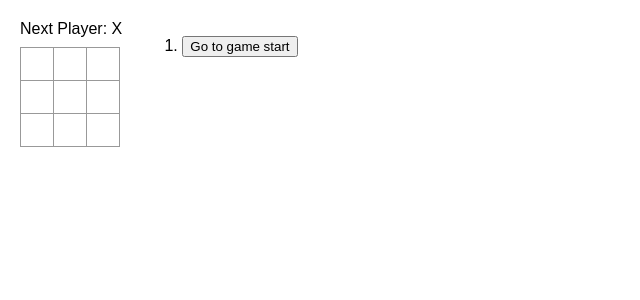
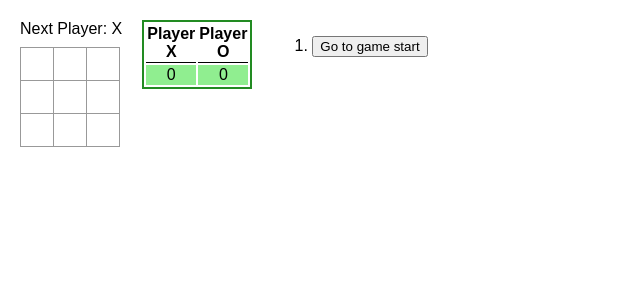
Before and after one commit to ankit-Kumar-4/board-games, a Next.js app: page / in a window 1280 px wide. Shown: the top 300 px of the page, without its empty margins (0-640 px from the left). Built offline with nearby package versions, Linux system fonts and the light colour scheme.

Commit message:
added scorecard

```diff
--- a/package.json
+++ b/package.json
@@ -11,15 +11,16 @@
   "dependencies": {
     "next": "14.2.4",
     "react": "^18.0.0",
+    "react-bootstrap": "^2.10.4",
     "react-dom": "^18.0.0",
     "react-scripts": "^5.0.0"
   },
   "devDependencies": {
-    "typescript": "^4",
     "@types/node": "^20",
     "@types/react": "^18",
     "@types/react-dom": "^18",
     "eslint": "^8",
-    "eslint-config-next": "14.2.4"
+    "eslint-config-next": "14.2.4",
+    "typescript": "^4"
   }
 }
--- a/src/app/globals.css
+++ b/src/app/globals.css
@@ -93,3 +93,17 @@ body {
 .game-info {
   margin-left: 20px;
 }
+
+table {
+  border: 2px solid forestgreen;
+  width: 100px;
+  height: 50px;
+}
+
+th {
+  border-bottom: 1px solid black;
+}
+
+td {
+  text-align: center;
+}
--- /dev/null
+++ b/src/app/page.module.css
@@ -0,0 +1,39 @@
+/* styles.css */
+.table {
+    width: 100%;
+    border-collapse: collapse;
+}
+
+.table th,
+.table td {
+    border: 1px solid #ddd;
+    padding: 8px;
+    text-align: left;
+}
+
+.table th {
+    background-color: #f2f2f2;
+    white-space: nowrap;
+    /* Prevents line breaks */
+}
+
+.table tr:nth-child(even) {
+    background-color: #f9f9f9;
+}
+
+.table tr:hover {
+    background-color: #ddd;
+}
+
+.table .sum-row {
+    font-weight: bold;
+    background-color: #f2f2f2;
+    border-top: 2px solid #000 !important;
+    /* Ensure the top border is applied */
+}
+
+.sum-row {
+    border-top: 2px solid #000 !important;
+    background-color: rebeccapurple
+        /* Ensure the top border is applied */
+}
--- a/src/app/page.tsx
+++ b/src/app/page.tsx
@@ -1,7 +1,41 @@
 "use client";
 import { useState } from "react";
+import "@/app/page.module.css"
 
 type SquareValue = 'X' | 'O' | null;
+type TableRow = {
+  playerX: number;
+  playerO: number;
+};
+
+
+const Table = ({ data }: { data: TableRow[]; }) => {
+  const sumColumn1 = data.reduce((acc, row) => acc + row.playerX, 0);
+  const sumColumn2 = data.reduce((acc, row) => acc + row.playerO, 0);
+  return (
+    <table className="table game-info">
+      <thead>
+        <tr>
+          <th>Player X</th>
+          <th>Player O</th>
+        </tr>
+      </thead>
+      <tbody>
+        {data.map((row, index) => (
+          <tr key={index}>
+            <td>{row.playerX}</td>
+            <td>{row.playerO}</td>
+          </tr>
+        ))}
+        <tr className="sum-row square-green">
+          <td>{sumColumn1}</td>
+          <td>{sumColumn2}</td>
+        </tr>
+      </tbody>
+    </table>
+  );
+};
+
 
 function Square({ value, onSquareClick, isGreen }: { value: SquareValue; onSquareClick: any, isGreen: boolean }) {
   return (
@@ -12,12 +46,17 @@ function Square({ value, onSquareClick, isGreen }: { value: SquareValue; onSquar
 }
 
 
-function Board({ xIsNext, squares, onPlay }: { xIsNext: boolean; squares: Array<SquareValue>; onPlay: (items: SquareValue[]) => void; }) {
+function Board({ xIsNext, squares, onPlay, handleScore }:
+  {
+    xIsNext: boolean;
+    squares: Array<SquareValue>;
+    onPlay: (items: SquareValue[]) => void;
+    handleScore: (items: TableRow) => void;
+  }) {
 
+  const winner = calculateWinner(squares);
   function handleClick(i: number) {
-
-    debugger;
-    if (squares[i] || calculateWinner(squares)) {
+    if (squares[i] || winner) {
       return;
     }
 
@@ -27,11 +66,17 @@ function Board({ xIsNext, squares, onPlay }: { xIsNext: boolean; squares: Array<
     } else {
       nextSquares[i] = "O";
     }
+
+    const potentialWinner = calculateWinner(nextSquares);
+    if (potentialWinner) {
+      handleScore({ playerX: squares[potentialWinner[0]] === 'X' ? 1 : 0, playerO: squares[potentialWinner[0]] === 'X' ? 0 : 1 });
+    } else if (!nextSquares.includes(null)) {
+      handleScore({ playerX: 0, playerO: 0 });
+    }
     onPlay(nextSquares);
   }
 
 
-  const winner = calculateWinner(squares);
   let status = '';
   if (winner) {
     status = `Winner: ${squares[winner[0]]}`;
@@ -80,7 +125,7 @@ export default function Game() {
   function handlePlay(nextSquares: Array<SquareValue>) {
     const nextHistory = [...history.splice(0, currentMove + 1), nextSquares];
     setHistory(nextHistory);
-    setCurrentMove(nextHistory.length - 1)
+    setCurrentMove(nextHistory.length - 1);
   }
 
   function jumpTo(nextMove: number) {
@@ -101,10 +146,19 @@ export default function Game() {
     );
   })
 
+  const [score, setScore] = useState<TableRow[]>([]);
+  function handleScore(currentScore: TableRow) {
+    setScore([...score, currentScore]);
+  }
+
+
   return (
     <div className="game">
       <div className="game-board">
-        <Board xIsNext={xIsNext} squares={currentSquares} onPlay={handlePlay} />
+        <Board xIsNext={xIsNext} squares={currentSquares} onPlay={handlePlay} handleScore={handleScore} />
+      </div>
+      <div>
+        <Table data={score} />
       </div>
       <div className="game-info">
         <ol>{moves}</ol>
```
Also changed, not shown: 1 other file (tests, documents, lock files or other folders).
